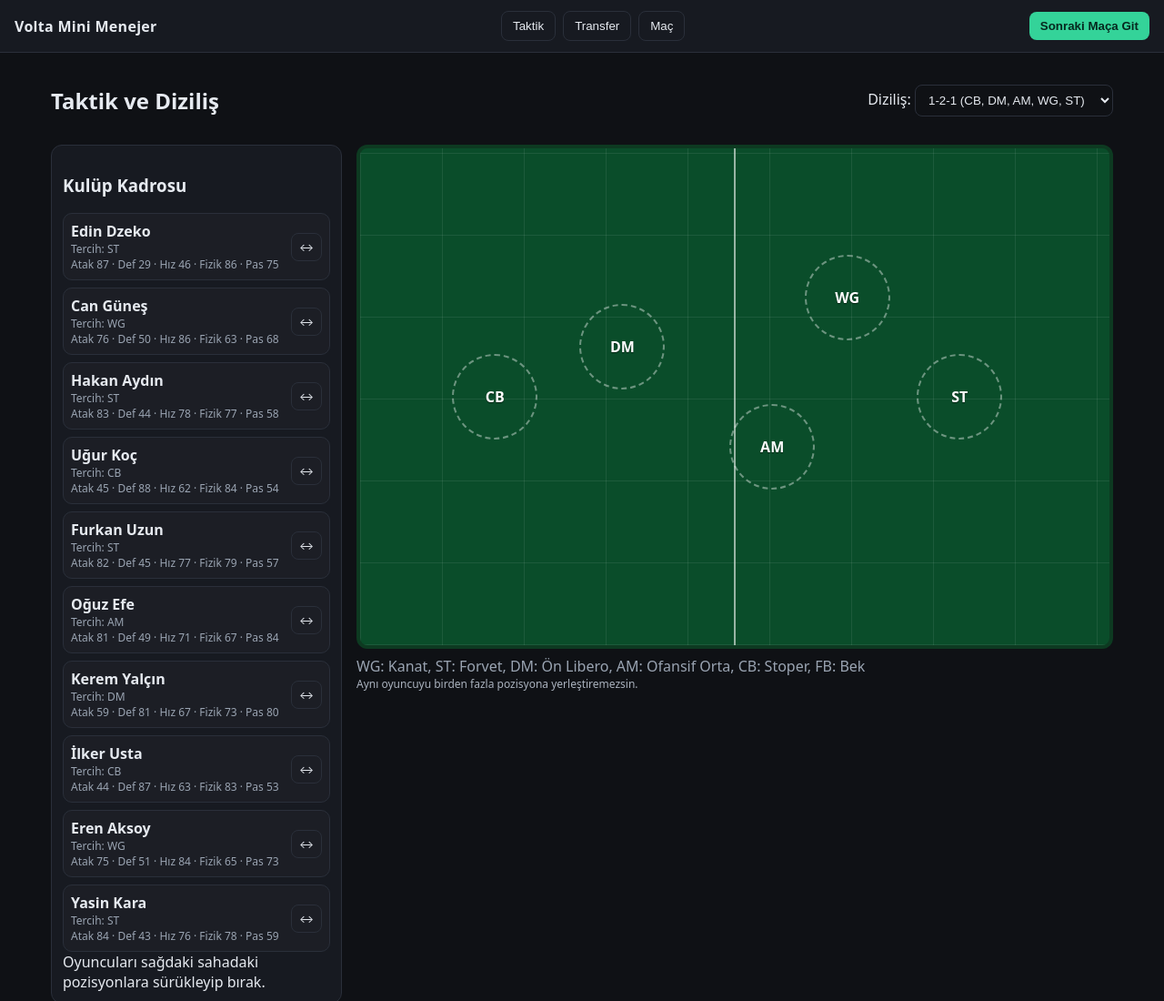
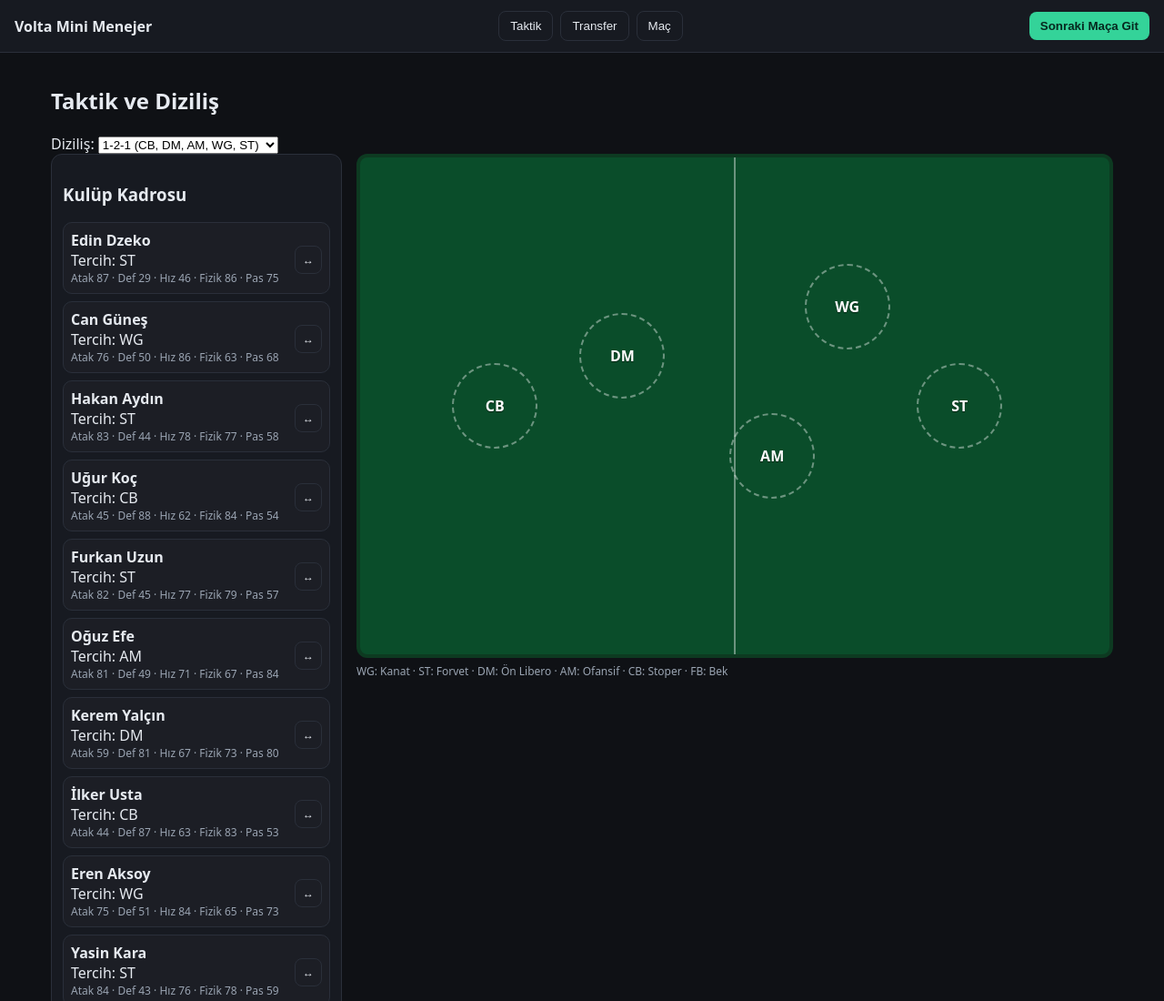
Before and after one commit to alparslanmaral/voltamanager, a plain HTML site: page index.html in a window 1280 px wide. Shown: the top 1100 px of the page at 91% size. Drawn offline with Linux system fonts and the light colour scheme.

Commit message:
Update match UI and improve layout styles
Enhanced the match section in index.html by adding a smooth simulation toggle, carrier info, and a debug panel. Refined labels, removed unnecessary comments, and updated the footer text. Simplified and optimized styles.css for better readability and UI consistency, including new animation keyframes for smoother ball highlights.

```diff
--- a/index.html
+++ b/index.html
@@ -18,14 +18,12 @@
   </header>
 
   <main class="pages">
-    <!-- TAKTİK -->
     <section id="taktik" class="page active">
       <div class="page-header">
         <h2>Taktik ve Diziliş</h2>
         <div class="formation-select">
           <label for="formation">Diziliş:</label>
           <select id="formation">
-            <!-- 5 kişilik roller (slot listesi) -->
             <option value="1-2-1">1-2-1 (CB, DM, AM, WG, ST)</option>
             <option value="2-1-1">2-1-1 (CB, FB, AM, WG, ST)</option>
             <option value="1-1-2">1-1-2 (CB, DM, WG, WG, ST)</option>
@@ -36,22 +34,18 @@
         <aside class="squad-panel">
           <h3>Kulüp Kadrosu</h3>
           <div id="squadList" class="player-list"></div>
-          <div class="note">Oyuncuları sağdaki sahadaki pozisyonlara sürükleyip bırak.</div>
+          <div class="note">Oyuncuları sahadaki pozisyonlara sürükle.</div>
         </aside>
 
         <section class="pitch-panel">
-          <div class="pitch" id="pitch">
-            <!-- Dropzone'lar JS ile oluşacak -->
-          </div>
+          <div class="pitch" id="pitch"></div>
           <div class="legend">
-            <div>WG: Kanat, ST: Forvet, DM: Ön Libero, AM: Ofansif Orta, CB: Stoper, FB: Bek</div>
-            <div class="small">Aynı oyuncuyu birden fazla pozisyona yerleştiremezsin.</div>
+            <div>WG: Kanat · ST: Forvet · DM: Ön Libero · AM: Ofansif · CB: Stoper · FB: Bek</div>
           </div>
         </section>
       </div>
     </section>
 
-    <!-- TRANSFER -->
     <section id="transfer" class="page">
       <h2>Transfer</h2>
       <div class="transfer-layout">
@@ -66,7 +60,6 @@
       </div>
     </section>
 
-    <!-- MAÇ -->
     <section id="mac" class="page">
       <div class="match-topbar">
         <div class="scoreboard">
@@ -75,13 +68,16 @@
           <span id="awayName">Rakip</span>
         </div>
         <div class="controls">
-          <label for="speed">Hız: </label>
+          <label for="speed">Hız:</label>
             <select id="speed">
               <option value="1">1x</option>
               <option value="2" selected>2x</option>
               <option value="4">4x</option>
               <option value="8">8x</option>
             </select>
+          <label style="margin-left:12px">
+            <input type="checkbox" id="smoothSim" checked /> Daha akıcı
+          </label>
           <button id="startMatch" class="primary">Maçı Başlat</button>
           <button id="pauseMatch">Duraklat</button>
           <button id="resetMatch">Sıfırla</button>
@@ -95,18 +91,23 @@
             <div id="matchMinute">0'</div>
             <div id="possession">Topa sahip: -</div>
             <div id="xgInfo">Atak gücü: -</div>
+            <div id="carrierInfo">Top taşıyan: -</div>
           </div>
           <div class="panel">
-            <h3>Kadromuz (Rol - Oyuncu)</h3>
+            <h3>Kadromuz</h3>
             <ul id="homeLineupList"></ul>
           </div>
             <div class="panel">
-            <h3>Rakip (Rol - Oyuncu)</h3>
+              <h3>Rakip</h3>
               <ul id="awayLineupList"></ul>
             </div>
           <div class="panel">
             <h3>Maç Olayları</h3>
             <div id="matchLog" class="log"></div>
+          </div>
+          <div class="panel small">
+            <h3>Debug</h3>
+            <div id="debugInfo" style="font-size:11px;color:#9aa4b2"></div>
           </div>
         </div>
       </div>
@@ -114,7 +115,7 @@
   </main>
 
   <footer class="app-footer">
-    <span>5v5 Volta - Basit Menejerlik Prototipi</span>
+    <span>5v5 Volta - Hareketli Simülasyon Prototipi</span>
   </footer>
 
   <script src="./js/app.js"></script>
--- a/styles.css
+++ b/styles.css
@@ -10,99 +10,49 @@
   --ok:#10b981;
   --line:#2a2f3a;
 }
-
 *{box-sizing:border-box}
-html,body{height:100%}
-body{
-  margin:0;
-  font-family:system-ui, -apple-system, Segoe UI, Roboto, Ubuntu, Cantarell, "Helvetica Neue", Arial;
-  background:var(--bg);
-  color:var(--text);
-}
-
-.app-header{
-  display:flex; align-items:center; justify-content:space-between;
-  padding:12px 16px; border-bottom:1px solid var(--line); background:var(--panel);
-  position:sticky; top:0; z-index:10;
-}
-.brand{font-weight:700; letter-spacing:0.3px}
-.nav{display:flex; gap:8px}
-.nav-btn{
-  background:transparent; color:var(--text); border:1px solid var(--line); border-radius:8px;
-  padding:8px 12px; cursor:pointer;
-}
+body{margin:0;font-family:system-ui,Segoe UI,Roboto; background:var(--bg); color:var(--text)}
+.app-header{display:flex;align-items:center;justify-content:space-between;padding:12px 16px;border-bottom:1px solid var(--line);background:var(--panel)}
+.brand{font-weight:700}
+.nav{display:flex;gap:8px}
+.nav-btn{background:transparent;color:var(--text);border:1px solid var(--line);border-radius:8px;padding:8px 12px;cursor:pointer}
 .nav-btn:hover{border-color:var(--accent)}
-.primary{
-  background:var(--brand); color:#06281f; border:none; border-radius:8px; padding:8px 12px; cursor:pointer; font-weight:600;
-}
-.primary:hover{filter:brightness(1.05)}
-
-.pages{padding:16px; max-width:1200px; margin:0 auto}
+.primary{background:var(--brand);color:#06281f;border:none;border-radius:8px;padding:8px 12px;cursor:pointer;font-weight:600}
+.pages{padding:16px;max-width:1200px;margin:0 auto}
 .page{display:none}
 .page.active{display:block}
 
-.page-header{display:flex; align-items:center; justify-content:space-between; margin-bottom:12px}
-.formation-select select{
-  background:var(--bg); color:var(--text); border:1px solid var(--line); border-radius:8px; padding:8px 10px;
+.tactics-layout{display:grid;grid-template-columns:320px 1fr;gap:16px}
+.pitch{position:relative;background:#0a4d2a;border:4px solid #0d3a21;border-radius:12px;width:100%;aspect-ratio:3/2;min-height:420px}
+.pitch::before{content:"";position:absolute;left:50%;top:0;bottom:0;width:2px;background:rgba(255,255,255,0.4);transform:translateX(-50%)}
+.squad-panel{background:var(--panel);border:1px solid var(--line);border-radius:12px;padding:12px}
+.player-list{display:grid;gap:8px}
+.player-card{border:1px solid var(--line);background:rgba(255,255,255,0.02);border-radius:10px;padding:8px;display:flex;align-items:center;justify-content:space-between;gap:8px}
+.player-card .name{font-weight:600}
+.player-card .atts{font-size:12px;color:var(--muted)}
+.btn{background:transparent;color:var(--text);border:1px solid var(--line);border-radius:8px;padding:6px 8px;cursor:pointer;font-size:12px}
+.btn:hover{border-color:var(--accent)}
+.dropzone{position:absolute;width:94px;height:94px;border:2px dashed rgba(255,255,255,0.4);border-radius:50%;display:flex;align-items:center;justify-content:center;color:#fff;font-weight:700;text-shadow:0 1px 1px #0008}
+.dropzone.filled{border-style:solid;background:rgba(0,0,0,0.2)}
+.drop-remove{position:absolute;right:-6px;top:-6px;width:22px;height:22px;border-radius:50%;background:var(--danger);color:#fff;font-size:12px;border:none;cursor:pointer;display:none}
+.dropzone.filled .drop-remove{display:block}
+.legend{margin-top:6px;font-size:12px;color:var(--muted)}
+
+.transfer-layout{display:grid;grid-template-columns:1fr 1fr;gap:16px}
+.transfer-column{background:var(--panel);border:1px solid var(--line);border-radius:12px;padding:12px}
+
+.match-topbar{display:flex;align-items:center;justify-content:space-between;margin-bottom:12px}
+.scoreboard{font-size:20px;font-weight:700;display:flex;gap:12px;align-items:center}
+.match-layout{display:grid;grid-template-columns:900px 1fr;gap:16px}
+#pitchCanvas{background:#0a4d2a;border:4px solid #0d3a21;border-radius:12px}
+.panel{background:var(--panel);border:1px solid var(--line);border-radius:12px;padding:10px;margin-bottom:10px}
+.log{height:220px;overflow:auto;font-family:ui-monospace,Menlo,Consolas,monospace;font-size:12px;background:rgba(0,0,0,0.25);padding:8px;border-radius:8px}
+.small h3{font-size:13px;margin:4px 0}
+.app-footer{padding:16px;color:var(--muted);border-top:1px solid var(--line);text-align:center;margin-top:16px}
+
+/* Animasyon yumuşatma için (isteğe bağlı highlight) */
+@keyframes pulseBall{
+  0%{transform:scale(1)}
+  50%{transform:scale(1.25)}
+  100%{transform:scale(1)}
 }
-
-.tactics-layout{display:grid; grid-template-columns:320px 1fr; gap:16px}
-.pitch-panel .pitch{
-  position:relative; background:#0a4d2a; border:4px solid #0d3a21; border-radius:12px;
-  width:100%; aspect-ratio: 3 / 2; min-height: 420px;
-  background-image:
-    linear-gradient(transparent, transparent),
-    repeating-linear-gradient(90deg, rgba(255,255,255,0.08) 0 1px, transparent 1px 90px),
-    repeating-linear-gradient(0deg, rgba(255,255,255,0.08) 0 1px, transparent 1px 90px);
-}
-.pitch::before, .pitch::after{
-  content:""; position:absolute; left:50%; top:0; bottom:0; width:2px; background:rgba(255,255,255,0.35); transform:translateX(-50%);
-}
-.legend{margin-top:8px; color:var(--muted)}
-.legend .small{font-size:12px; color:#aab2be}
-
-.squad-panel{background:var(--panel); border:1px solid var(--line); border-radius:12px; padding:12px; height:100%}
-.player-list{display:grid; gap:8px}
-.player-card{
-  border:1px solid var(--line); background:rgba(255,255,255,0.02); border-radius:10px; padding:8px;
-  display:flex; align-items:center; justify-content:space-between; gap:8px;
-}
-.player-card .info{display:flex; flex-direction:column}
-.player-card .name{font-weight:600}
-.player-card .pos{font-size:12px; color:var(--muted)}
-.player-card .atts{font-size:12px; color:var(--muted)}
-.player-card .actions{display:flex; gap:6px}
-.btn{
-  background:transparent; color:var(--text); border:1px solid var(--line); border-radius:8px; padding:6px 8px; cursor:pointer; font-size:12px;
-}
-.btn:hover{border-color:var(--accent)}
-.btn-danger{border-color:var(--danger); color:#ffd2d2}
-.btn-ok{border-color:var(--ok); color:#d2ffea}
-
-.dropzone{
-  position:absolute; width:94px; height:94px; border:2px dashed rgba(255,255,255,0.4); border-radius:50%; display:flex;
-  align-items:center; justify-content:center; color:#fff; font-weight:700; text-shadow:0 1px 1px #0008;
-}
-.dropzone.filled{border-style:solid; background:rgba(0,0,0,0.2)}
-.drop-remove{
-  position:absolute; right:-6px; top:-6px; width:22px; height:22px; border-radius:50%; background:var(--danger); color:#fff; font-size:12px; border:none; cursor:pointer; display:none;
-}
-.dropzone.filled .drop-remove{display:block}
-
-.transfer-layout{display:grid; grid-template-columns:1fr 1fr; gap:16px}
-.transfer-column{background:var(--panel); border:1px solid var(--line); border-radius:12px; padding:12px}
-
-.app-footer{
-  padding:16px; color:var(--muted); border-top:1px solid var(--line); margin-top:16px; text-align:center
-}
-
-/* Match */
-.match-topbar{display:flex; align-items:center; justify-content:space-between; margin-bottom:12px}
-.scoreboard{font-size:20px; font-weight:700; display:flex; gap:12px; align-items:center}
-.controls select, .controls button{
-  margin-left:6px;
-}
-.match-layout{display:grid; grid-template-columns:900px 1fr; gap:16px}
-#pitchCanvas{background:#0a4d2a; border:4px solid #0d3a21; border-radius:12px}
-.panel{background:var(--panel); border:1px solid var(--line); border-radius:12px; padding:10px; margin-bottom:10px}
-.log{height:220px; overflow:auto; font-family:ui-monospace, Menlo, Consolas, monospace; font-size:12px; background:rgba(0,0,0,0.2); padding:8px; border-radius:8px}
```
Lines whose indentation alone changed are shown as unchanged.
